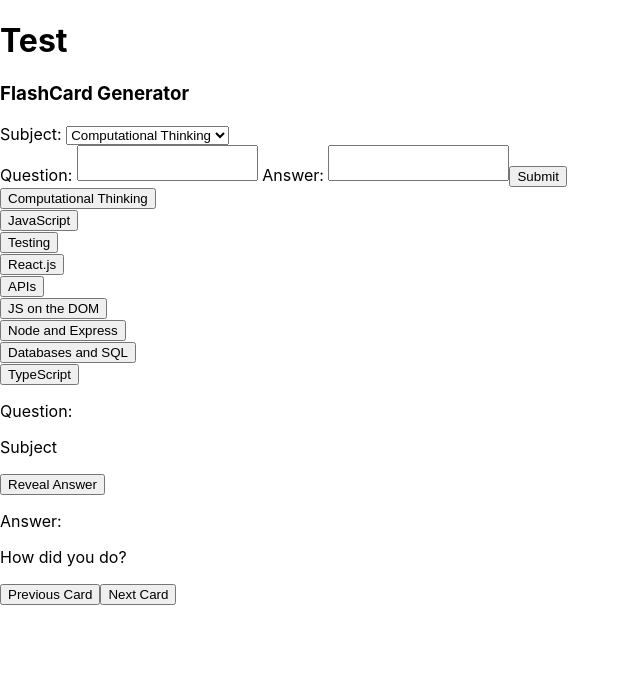
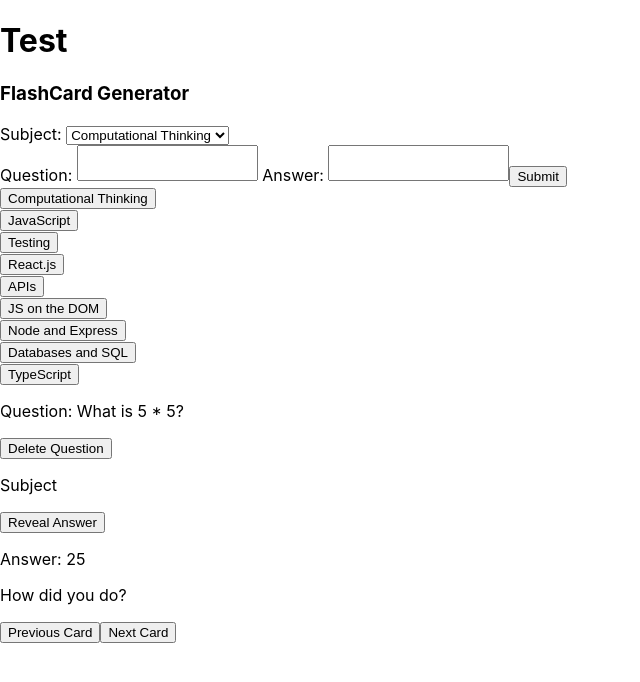
Before and after one commit to SchoolOfCode/bc14_w7_project-frontend-agile-avengers-room-2, a React (Create React App) app in the folder memory-master/: page / in a window 1280 px wide. Shown: the top 682 px of the page, without its empty margins (0-640 px from the left). Built offline with nearby package versions, Linux system fonts and the light colour scheme.

Commit message:
added all needed elements/components on pages

```diff
--- a/memory-master/src/Components/QuestionCard/QuestionCard.js
+++ b/memory-master/src/Components/QuestionCard/QuestionCard.js
@@ -2,15 +2,17 @@ function QuestionCard() {
   return (
     <div className="Question-Card-Div">
       <div className="Question-Div">
-        <p className="Question-P">Question:</p>
+        <p className="Question-P">Question: What is 5 * 5? </p>
+        <button className="Delete-Button"> Delete Question</button>
         <div className="Subject-And-Answer-Button-Div">
           <p className="Subject">Subject</p>
           <button className="Answer-Button">Reveal Answer</button>
         </div>
       </div>
       <div className="Answer-Div">
-        <p className="Answer-P">Answer:</p>
+        <p className="Answer-P">Answer: 25</p>
         <p className="How-Did-You-Do">How did you do?</p>
+        {/* ToDO: add ratings - thumbs up/thumbs down */}
       </div>
       <button className="Previous-Card-Button">Previous Card</button>
       <button className="Next-Card-Button">Next Card</button>
```
